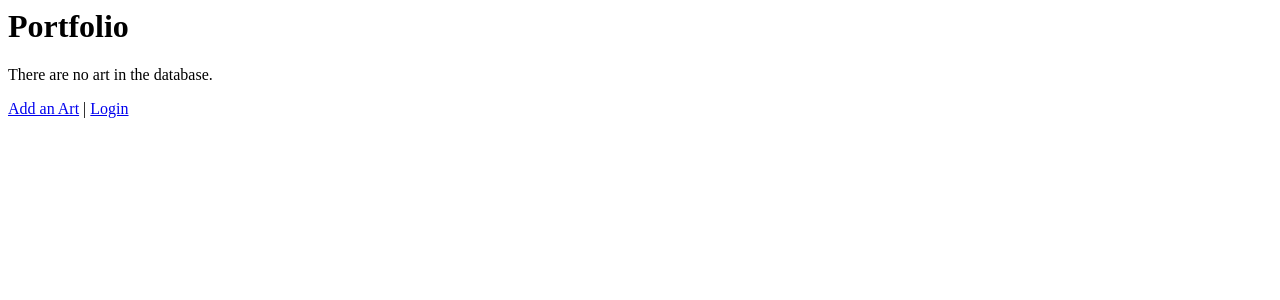
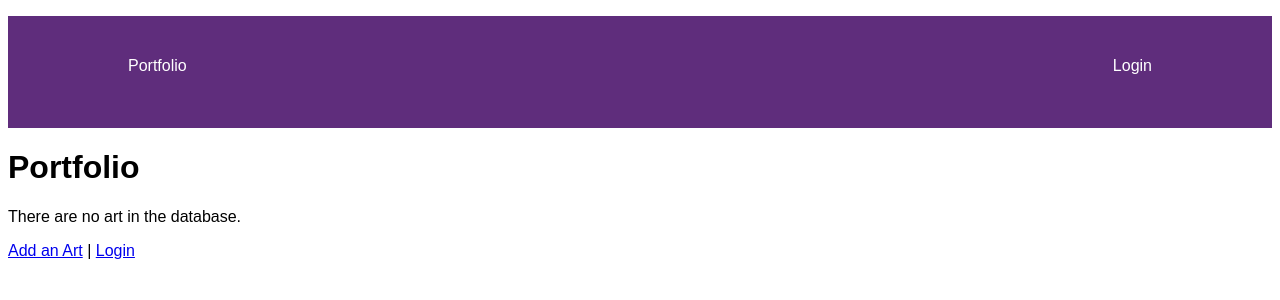
Before and after one commit to antonponton/projekty_django, a Django app: template mysite/portfolio_marta/templates/portfolio_marta/art_list.html in a window 1280 px wide. Shown: the top 300 px of the page. Run offline with Django 4.2, Linux system fonts and the light colour scheme; the template is opened without the code that fills it, so the values that code supplies are empty.

Commit message:
add menu bar

```diff
--- /dev/null
+++ b/mysite/home/templates/base.html
@@ -0,0 +1,98 @@
+<!DOCTYPE html>
+<html>
+<head>
+    <title>{% block title %}Projekty Django{% endblock %}</title>
+    <style>
+    body {
+        font-family: arial, sans-serif;
+      }
+
+      nav {
+          background-color: rgb(95, 45, 124);
+          height : 7em;
+          font-family: arial, sans-serif;
+      }
+
+      nav ul {
+          list-style-type: none;
+          padding-left: 0;
+          vertical-align: middle;
+      }
+
+      nav li {
+        display: inline-block;
+        vertical-align: middle;
+      }
+
+      nav li a {
+        color: rgb(255, 255, 255);
+        text-decoration: none;
+      }
+
+      .left {
+          position: absolute;
+          top: 7%;
+          left: 10%;
+      }
+
+      .right {
+          position: absolute;
+          top: 7%;
+          right: 10%;
+      }
+      /* Style The Dropdown Button */
+      .dropbtn {
+        background-color: rgb(95, 45, 124);
+        color: rgb(255, 255, 255);
+        padding: 16px;
+        font-size: 16px;
+        border: none;
+        cursor: pointer;
+      }
+
+      /* The container <div> - needed to position the dropdown content */
+      .dropdown {
+        position: relative;
+        display: inline-block;
+      }
+
+      /* Dropdown Content (Hidden by Default) */
+      .dropdown-content {
+        display: none;
+        position: absolute;
+        background-color: #f9f9f9;
+        min-width: 160px;
+        box-shadow: 0px 8px 16px 0px rgba(0,0,0,0.2);
+        z-index: 1;
+      }
+
+      /* Links inside the dropdown */
+      .dropdown-content a {
+        color: black;
+        padding: 12px 16px;
+        text-decoration: none;
+        display: block;
+      }
+
+      /* Change color of dropdown links on hover */
+      .dropdown-content a:hover {background-color: #f1f1f1}
+
+      /* Show the dropdown menu on hover */
+      .dropdown:hover .dropdown-content {
+        display: block;
+      }
+
+      /* Change the background color of the dropdown button when the dropdown content is shown */
+      .dropdown:hover .dropbtn {
+        background-color: rgb(83, 39, 109);
+      }
+    </style>
+{% block head %}
+{% endblock %}
+</head>
+<body>
+{% block navbar %} {% endblock %}
+{% block content %} {% endblock %}
+{% block footer %} {% endblock %}
+</body>
+</html>
--- /dev/null
+++ b/mysite/home/templates/base_menu.html
@@ -0,0 +1,34 @@
+{% extends "base.html" %}
+{% block navbar %}
+{% load app_tags %}
+<nav>
+    <ul>
+      <div class="left">
+      <li>
+      <a href="{% url 'portfolio_marta:all' %}" >Portfolio</a>
+      </li>
+    </div>
+        {% if user.is_authenticated %}
+        <li>
+        <div class="right">
+        <div class="dropdown">
+
+            <button class="dropbtn"><img style="width: 25px;" src="{{ user|gravatar:60 }}"/> Menu</button>
+            <div class="dropdown-content">
+                <a href="{% url 'portfolio_marta:art_create' %}" >Add picture</a>
+                <a href="{% url 'logout' %}?next={% url 'portfolio_marta:all' %}">Logout</a>
+
+        </div>
+        </div>
+        </li>
+        {% else %}
+        <div class="right">
+        <li>
+        <a href="{% url 'login' %}?next={% url 'portfolio_marta:all' %}">Login</a>
+        </li>
+        </div>
+
+        {% endif %}
+    </ul>
+</nav>
+{% endblock %}
--- a/mysite/mysite/settings.py
+++ b/mysite/mysite/settings.py
@@ -13,8 +13,10 @@ https://docs.djangoproject.com/en/4.1/ref/settings/
 from pathlib import Path
 
 import os
+
 BASE_DIR = os.path.dirname(os.path.dirname(os.path.abspath(__file__)))
-APP_NAME = 'Anton Site'
+
+APP_NAME = 'Projekty Django'
 
 # Quick-start development settings - unsuitable for production
 # See https://docs.djangoproject.com/en/4.1/howto/deployment/checklist/
@@ -86,7 +88,7 @@ WSGI_APPLICATION = 'mysite.wsgi.application'
 DATABASES = {
     'default': {
         'ENGINE': 'django.db.backends.sqlite3',
-        'NAME': BASE_DIR / 'db.sqlite3',
+        'NAME':  os.path.join(BASE_DIR, 'db.sqlite3'),
     }
 }
 
--- a/mysite/portfolio_marta/templates/portfolio_marta/art_confirm_delete.html
+++ b/mysite/portfolio_marta/templates/portfolio_marta/art_confirm_delete.html
@@ -1,3 +1,6 @@
+{% extends "base_menu.html" %}
+{% block title %}Portfolio{% endblock %}
+{% block content %}
 <h1>Delete Art</h1>
 
 <p>Are you sure you want to delete the art: {{ art }}?</p>
@@ -6,3 +9,4 @@
   {% csrf_token %}
   <input type="submit" value="Yes, delete.">
 </form>
+{% block content %}
--- a/mysite/portfolio_marta/templates/portfolio_marta/art_list.html
+++ b/mysite/portfolio_marta/templates/portfolio_marta/art_list.html
@@ -1,3 +1,6 @@
+{% extends "base_menu.html" %}
+{% block title %}Portfolio{% endblock %}
+{% block content %}
 <h1>Portfolio</h1>
 <p>
     {% if art_list %}
@@ -32,3 +35,4 @@
         {% endif %}
         </p>
 </p>
+{% endblock %}
```
Also changed, not shown: mysite/home/templatetags/app_tags.py (added, +12 -0 lines), mysite/portfolio_marta/templates/portfolio_marta/art_detail.html (+7 -5 lines), mysite/portfolio_marta/templates/portfolio_marta/art_form.html (+6 -5 lines), mysite/db.sqlite3.
